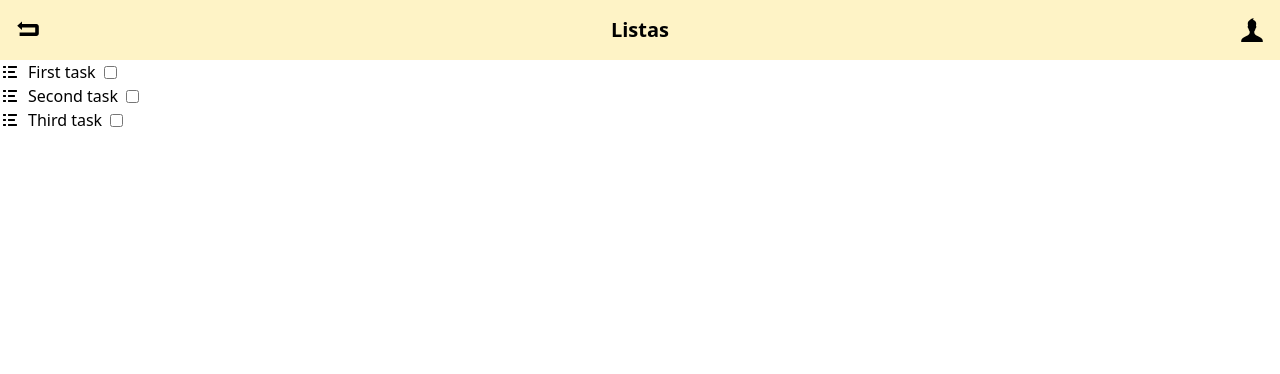
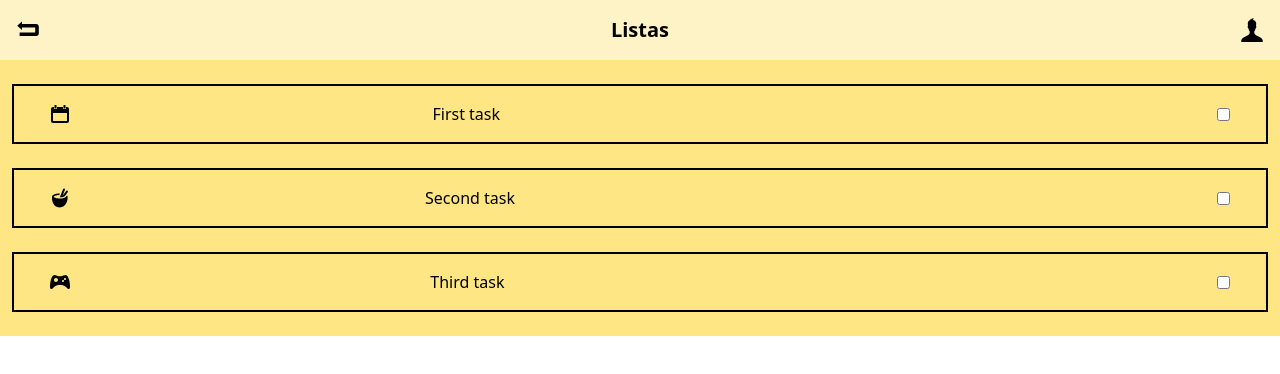
Before and after one commit to AdrielHercules/todolist-frontend, an Angular app: page /tasks in a window 1280 px wide. Shown: the top 374 px of the page. Built offline with nearby package versions, Linux system fonts and the light colour scheme.

Commit message:
Update task icons and enhance task item layout

```diff
--- a/src/app/services/task.service.ts
+++ b/src/app/services/task.service.ts
@@ -8,19 +8,19 @@ export class TaskService {
   taskList: Task[] = [
     {
       id: '1',
-      icon: 'icon-list',
+      icon: 'icon-calendar',
       text: 'First task',
       completed: false,
     },
     {
       id: '2',
-      icon: 'icon-list',
+      icon: 'icon-bowl',
       text: 'Second task',
       completed: false,
     },
     {
       id: '3',
-      icon: 'icon-list',
+      icon: 'icon-game-controller',
       text: 'Third task',
       completed: false,
     },
--- a/src/app/task-page/task-item/task-item.component.html
+++ b/src/app/task-page/task-item/task-item.component.html
@@ -1,8 +1,9 @@
-<div class="flex items-center gap-2">
-
-  <svg class="h-[20px] w-[20px]">
+<div class="flex items-center justify-center gap-2 border-2 px-6 py-4">
+  <svg class="h-[20px] w-[20px] ml-3">
     <use [attr.xlink:href]="'/assets/symbol-defs.svg#' + task()?.icon"></use>
   </svg>
-  <p>{{task()?.text}}</p>
-  <input type="checkbox" placeholder="True">
+  <p class="mx-auto">{{task()?.text}}</p>
+  <input type="checkbox" placeholder="True" class="ml-auto mr-3">
 </div>
+
+<!-- Para posicionar las cosas a la iz o derecha ml/mr-auto para darle más anchura al div px y py-->
--- a/src/app/task-page/task-page.component.html
+++ b/src/app/task-page/task-page.component.html
@@ -1,7 +1,7 @@
 
-    <section >
+    <section class="bg-amber-200 pl-3 pr-3" >
         @for (task of listTaks; track $index) {
-            <app-task-item [task]="task">
+            <app-task-item [task]="task" class="m-3.5 pl-1 ">
 
             </app-task-item>
         }
```
